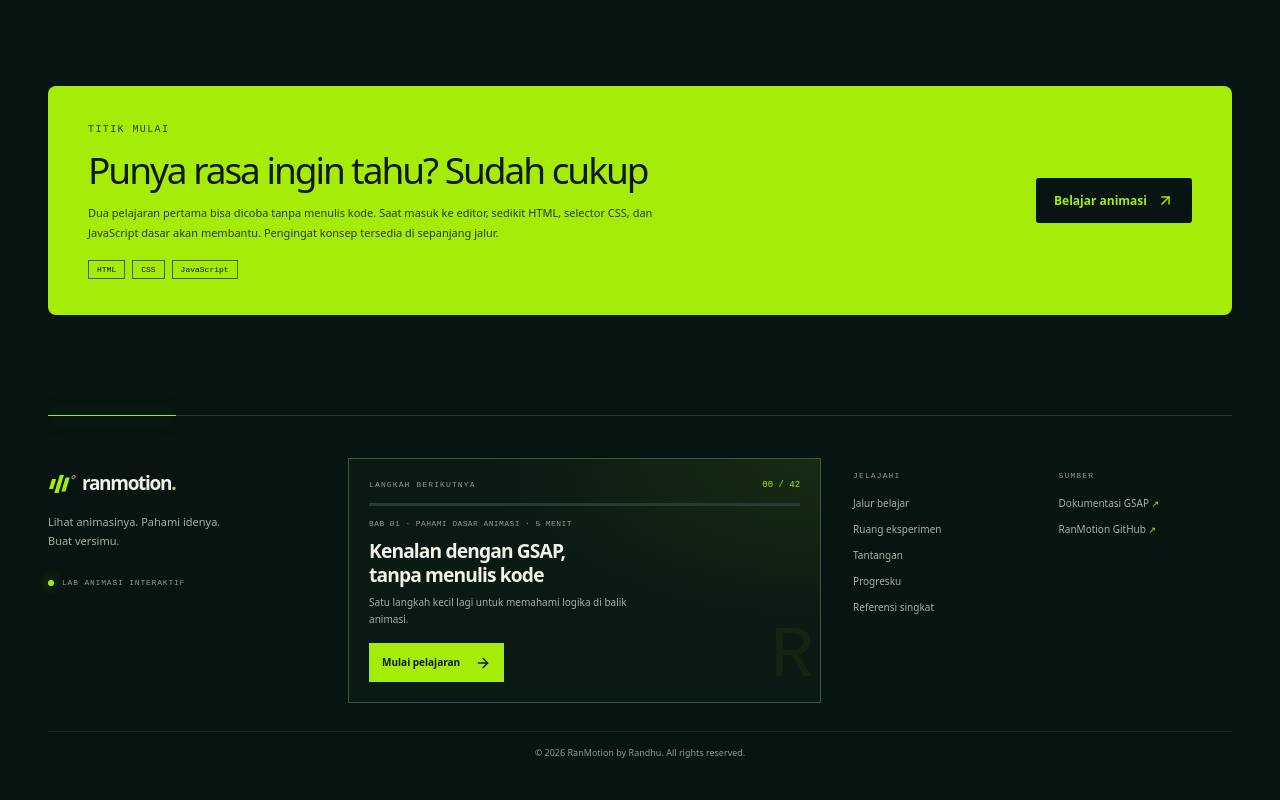
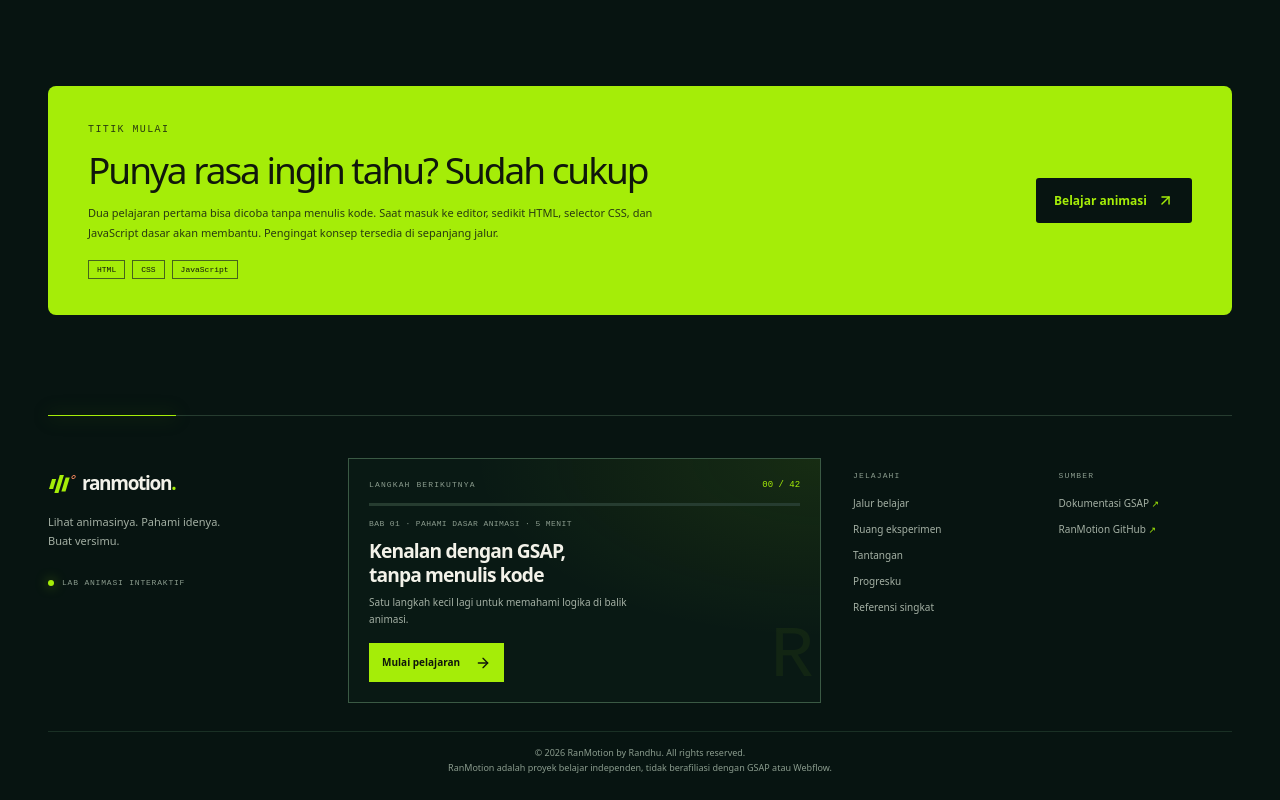
Before and after one commit to randhupaksi/ranmotion, a React (Vite) app: page / in a window 1280 px wide. Shown: the part 2822-3622 px from the top of the page. Built offline with nearby package versions, Linux system fonts and the light colour scheme.

Commit message:
chore(release): fix flaky a11y scan, restore GSAP disclaimer, add security headers

```diff
--- a/src/components/SiteLayout.tsx
+++ b/src/components/SiteLayout.tsx
@@ -303,6 +303,11 @@ export default function SiteLayout() {
         </div>
         <p className="footer-note">
           © {new Date().getFullYear()} RanMotion by Randhu. All rights reserved.
+          <br />
+          {c(
+            'RanMotion adalah proyek belajar independen, tidak berafiliasi dengan GSAP atau Webflow.',
+            'RanMotion is an independent learning project, not affiliated with GSAP or Webflow.',
+          )}
         </p>
       </footer>
       <nav className="mobile-nav" aria-label={c('Navigasi mobile', 'Mobile navigation')}>
```
Also changed, not shown: vercel.json, 1 other file (tests, documents, lock files or other folders).
